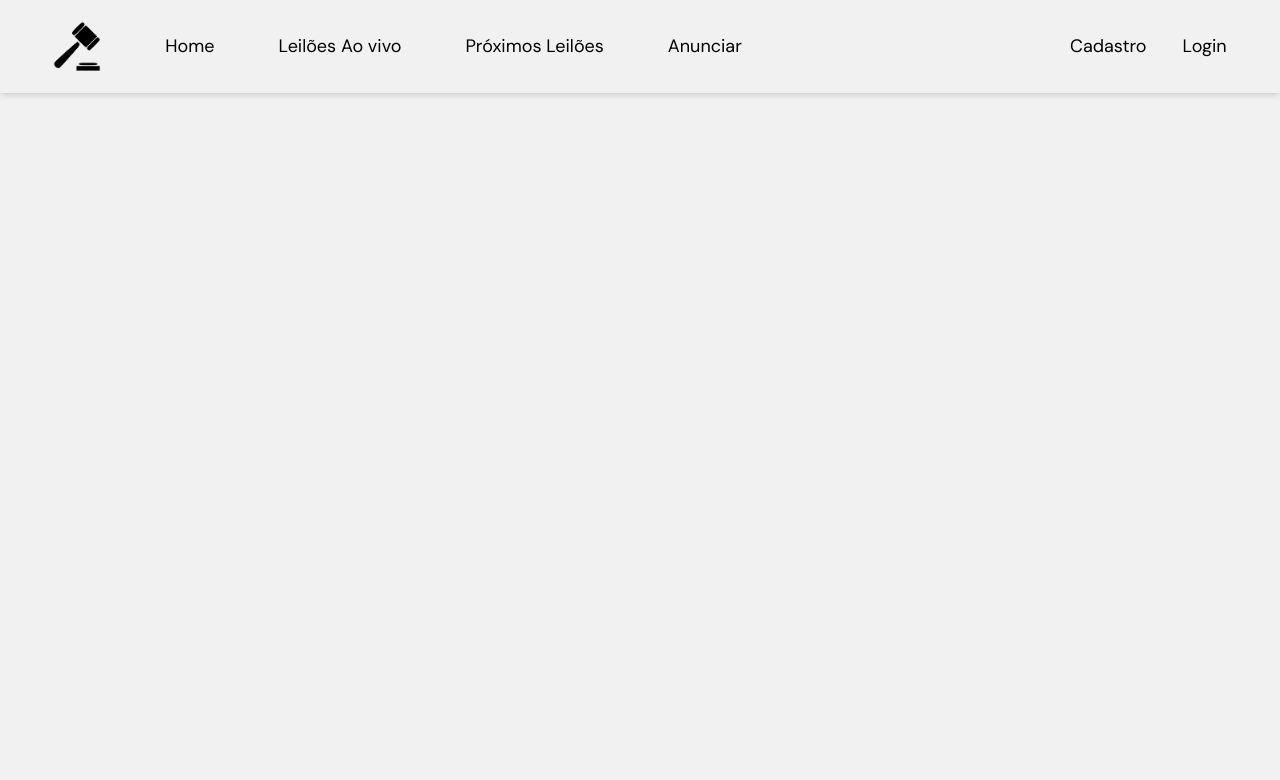
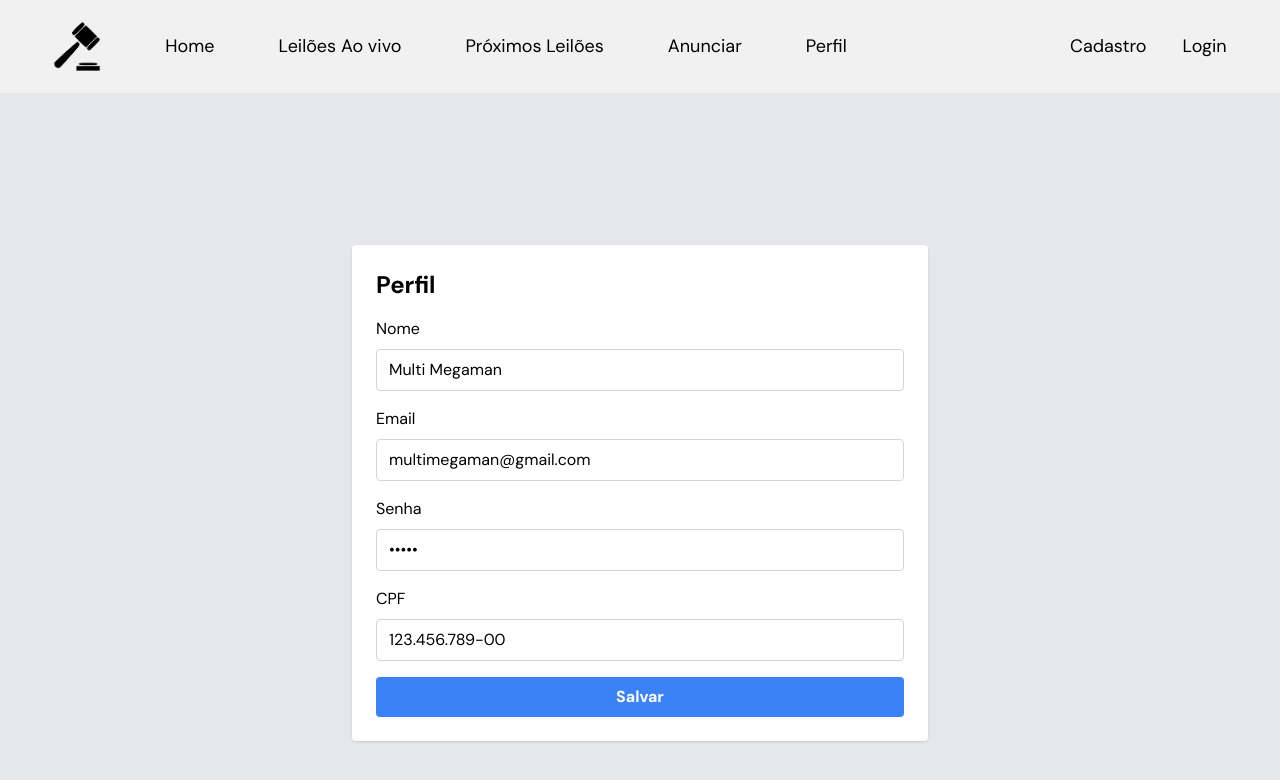
Before and after one commit to vicentegalencar/Leilao, a React (Vite) app in the folder web/: page /profile in a window 1280 px wide. Shown: the top 780 px of the page. Built offline with nearby package versions, Linux system fonts and the light colour scheme.

Commit message:
chat and profile screens

```diff
--- a/web/package.json
+++ b/web/package.json
@@ -14,6 +14,7 @@
     "react": "^18.2.0",
     "react-dom": "^18.2.0",
     "react-router-dom": "^6.9.0",
+    "socket.io-client": "^4.6.1",
     "sort-by": "^1.2.0"
   },
   "devDependencies": {
--- a/web/src/App.jsx
+++ b/web/src/App.jsx
@@ -8,6 +8,7 @@ import Detailed from "./scenes/home/DetailedAuction"
 import Login from "./scenes/authentication/Login"
 import Register from "./scenes/authentication/Register"
 import RegisterItem from "./scenes/loggedUser/RegisterItem"
+import Profile from "./scenes/loggedUser/Profile"
 
 function App() {
 
@@ -21,6 +22,7 @@ function App() {
       <Route path='/register' element={<Register />} />
       <Route path='/detailed' element={<Detailed />} />
       <Route path='/registerItem' element={<RegisterItem />} />
+      <Route path='/profile' element={<Profile />} />
     </Routes>
   </BrowserRouter>
   )
--- a/web/src/scenes/authentication/Register.jsx
+++ b/web/src/scenes/authentication/Register.jsx
@@ -47,6 +47,34 @@ const Register = () => {
                 />
               </div>
               <div>
+                <label htmlFor="email-address" className="sr-only">
+                  Nome
+                </label>
+                <input
+                  id="email-address"
+                  name="email"
+                  type="email"
+                  autoComplete="email"
+                  required
+                  className=" my-3 relative block w-full rounded-md  py-1.5 text-gray-900 ring-1 ring-inset ring-gray-300 placeholder:text-gray-400 focus:z-10 sm:text-sm sm:leading-7"
+                  placeholder="Nome"
+                />
+              </div>
+              <div>
+                <label htmlFor="email-address" className="sr-only">
+                  CPF
+                </label>
+                <input
+                  id="email-address"
+                  name="email"
+                  type="email"
+                  autoComplete="email"
+                  required
+                  className=" my-3 relative block w-full rounded-md  py-1.5 text-gray-900 ring-1 ring-inset ring-gray-300 placeholder:text-gray-400 focus:z-10 sm:text-sm sm:leading-7"
+                  placeholder="CPF"
+                />
+              </div>
+              <div>
                 <label htmlFor="password" className="sr-only">
                   Senha
                 </label>
--- /dev/null
+++ b/web/src/scenes/home/Chat.jsx
@@ -0,0 +1,55 @@
+import React, { useState, useEffect, useRef } from 'react';
+import io from 'socket.io-client';
+
+const Chat = () => {
+  const [messages, setMessages] = useState([]);
+  const [inputMessage, setInputMessage] = useState('');
+  const socketRef = useRef();
+
+  useEffect(() => {
+    socketRef.current = io.connect('http://localhost:8000'); // Altere para o endereço do seu servidor backend
+
+    socketRef.current.on('newMessage', (message) => {
+      setMessages((prevMessages) => [...prevMessages, message]);
+    });
+
+    return () => {
+      socketRef.current.disconnect();
+    };
+  }, []);
+
+  const sendMessage = (e) => {
+    e.preventDefault();
+
+    if (inputMessage.trim()) {
+      socketRef.current.emit('sendMessage', inputMessage);
+      setInputMessage('');
+    }
+  };
+
+  return (
+    <div className="flex flex-col w-full  h-96 border border-gray-300 rounded bg-white">
+      <div className="flex-1 p-4 overflow-y-auto">
+        {messages.map((message, index) => (
+          <div key={index} className="mb-2">
+            {message}
+          </div>
+        ))}
+      </div>
+      <form onSubmit={sendMessage} className="flex p-2 border-t border-gray-300 bg-gray-100">
+        <input
+          type="text"
+          value={inputMessage}
+          onChange={(e) => setInputMessage(e.target.value)}
+          placeholder="Digite sua mensagem..."
+          className="flex-1 px-2 py-1 mr-2 border border-gray-300 rounded outline-none"
+        />
+        <button type="submit" className="px-4 py-1 bg-blue-500 text-white rounded">
+          Enviar
+        </button>
+      </form>
+    </div>
+  );
+};
+
+export default Chat;
--- a/web/src/scenes/home/DetailedAuction.jsx
+++ b/web/src/scenes/home/DetailedAuction.jsx
@@ -5,6 +5,7 @@ import { Link } from "react-router-dom";
 import { Navigate } from "react-router-dom";
 import registerIcon from "../assets/placa1.jpeg";
 import Countdown from "../util/Countdown";
+import Chat from "./Chat";
 
 const flexBetween = "flex items-center justify-between";
 
@@ -29,7 +30,7 @@ const DetailedAuction = () => {
 
   return (
     <div className="flex  items-center justify-center py-24 flex-col ">
-      <div className="w-full max-w-7xl space-y-12 p-6 shadow-[0px_22px_70px_4px_rgba(0,0,0,0.10)] rounded-lg bg-white">
+      <div className="w-full  max-w-7xl space-y-12 p-6 shadow-[0px_22px_70px_4px_rgba(0,0,0,0.10)] rounded-lg bg-white">
         <h2 className=" w-full text-center font-semibold text-3xl border-b-2 border-b-black p-5 ">
           CARRO BARATO VENDER MUITO
         </h2>
@@ -69,26 +70,26 @@ const DetailedAuction = () => {
               <h3 className="font-semibold text-xl mb-6">Escolha seu lance</h3>
               <div className=" grid-cols-1 space-x-7 ">
 
-                <button className="p-1 rounded-full bg-green-400 border-2 border-black ">
+                <button className="p-4 text-lg rounded-full bg-green-400 border-2 border-black ">
                   +R$35,00
                 </button>
-                <button className="p-1 rounded-full bg-green-400 border-2 border-black ">
+                <button className="p-4 text-lg rounded-full bg-green-400 border-2 border-black ">
                   +R$70,00
                 </button>
-                <button className="p-1 rounded-full bg-green-400 border-2 border-black ">
+                <button className="p-4 text-lg rounded-full bg-green-400 border-2 border-black ">
                   +R$120,00
                 </button>
 
               </div>
               <div className=" grid-cols-1 space-x-4 pt-5 ">
 
-                <button className="p-1 rounded-full bg-green-400 border-2 border-black ">
+                <button className="p-4 text-lg rounded-full bg-green-400 border-2 border-black ">
                   +R$200,00
                 </button>
-                <button className="p-1 rounded-full bg-green-400 border-2 border-black ">
+                <button className="p-4 text-lg rounded-full bg-green-400 border-2 border-black ">
                   +R$500,00
                 </button>
-                <button className="p-1 rounded-full bg-green-400 border-2 border-black ">
+                <button className="p-4 text-lg rounded-full bg-green-400 border-2 border-black ">
                   +R$800,00
                 </button>
 
@@ -96,11 +97,13 @@ const DetailedAuction = () => {
             </div>
           </div>
         </div>
-      </div>
-      <div className="flex grid-cols-2 w-full max-w-7xl shadow-[0px_22px_70px_4px_rgba(0,0,0,0.10)] mt-4 rounded-lg bg-white ">
-        <div className="w-full  space-y-12 p-6  border-2 border-black ">
+
+        <div className="  flex grid-cols-2  ">
+
+
+          <div className=" space-y-12 p-12   ">
           <h2 className="font-semibold text-xl ">Especificações:</h2>
-          <ul className="text-md">
+          <ul className="text-lg space-y-4 w-full ">
             <p>Nome do item:</p>
             <li></li>
             <p>Marca:</p>
@@ -113,10 +116,20 @@ const DetailedAuction = () => {
             <li></li>
           </ul>
         </div>
+        <div className="w-full">
+          <h2 className="font-bold  text-xl ">CHAT ABERTO</h2>
+          <Chat />
+          </div>
+        </div>
+
+      </div>
+
+      <div className=" w-full max-w-7xl shadow-[0px_22px_70px_4px_rgba(0,0,0,0.10)] mt-4 rounded-lg bg-white ">
+
         <div className=" p-6 border-2 border-black   ">
           <h2 className="font-bold text-xl ">Histórico de Lances:</h2>
 
-          <div className=" flex grid-cols-3 text-lg   ">
+          <div className="flex grid-cols-3 text-lg   ">
             <div className="flex-col  flex  items-center justify-center   p-20 space-y-2">
               <h2 className="  font-semibold pb-5">Usuario:</h2>
               <h2 className="">ChurrascoBR</h2>
@@ -135,6 +148,7 @@ const DetailedAuction = () => {
           </div>
         </div>
       </div>
+
     </div>
   );
 };
--- a/web/src/scenes/home/Index.jsx
+++ b/web/src/scenes/home/Index.jsx
@@ -7,6 +7,7 @@ const Index = () => {
   return (
     <div>
       <LiveAuction />
+
       {/* <NextAuctions /> */}
     </div>
   );
--- /dev/null
+++ b/web/src/scenes/loggedUser/Profile.jsx
@@ -0,0 +1,65 @@
+import React, { useState } from 'react';
+
+const Profile = () => {
+  const [name, setName] = useState('Multi Megaman');
+  const [email, setEmail] = useState('multimegaman@gmail.com');
+  const [password, setPassword] = useState('senha');
+  const [cpf, setCPF] = useState('123.456.789-00');
+
+  const handleSave = () => {
+    // Adicione aqui a lógica para salvar os dados do perfil.
+    console.log('Salvar perfil:', { name, email, password, cpf });
+  };
+
+  return (
+    <div className="flex flex-col items-center justify-center min-h-screen bg-gray-200">
+      <div className="w-full max-w-xl p-6 bg-white rounded shadow">
+        <h1 className="mb-4 text-2xl font-semibold">Perfil</h1>
+        <div className="mb-4">
+          <label className="block mb-2">Nome</label>
+          <input
+            type="text"
+            value={name}
+            onChange={(e) => setName(e.target.value)}
+            className="w-full px-3 py-2 border border-gray-300 rounded outline-none"
+          />
+        </div>
+        <div className="mb-4">
+          <label className="block mb-2">Email</label>
+          <input
+            type="email"
+            value={email}
+            onChange={(e) => setEmail(e.target.value)}
+            className="w-full px-3 py-2 border border-gray-300 rounded outline-none"
+          />
+        </div>
+        <div className="mb-4">
+          <label className="block mb-2">Senha</label>
+          <input
+            type="password"
+            value={password}
+            onChange={(e) => setPassword(e.target.value)}
+            className="w-full px-3 py-2 border border-gray-300 rounded outline-none"
+          />
+        </div>
+        <div className="mb-4">
+          <label className="block mb-2">CPF</label>
+          <input
+            type="text"
+            value={cpf}
+            onChange={(e) => setCPF(e.target.value)}
+            className="w-full px-3 py-2 border border-gray-300 rounded outline-none"
+          />
+        </div>
+        <button
+          onClick={handleSave}
+          className="w-full px-4 py-2 font-semibold text-white bg-blue-500 rounded hover:bg-blue-600"
+        >
+          Salvar
+        </button>
+      </div>
+    </div>
+  );
+};
+
+export default Profile;
--- a/web/src/scenes/navbar/Index.jsx
+++ b/web/src/scenes/navbar/Index.jsx
@@ -33,6 +33,11 @@ const Index = () => {
                   Anunciar
                 </a>
               </RouterLink>
+              <RouterLink to="/profile" style={{ textDecoration: "none" }}>
+                <a href="#" className={`${navLinks} text-2xl`}>
+                  Perfil
+                </a>
+              </RouterLink>
 
             </div>
             <div className={`${flexBetween} gap-9 flex grid-cols-2 `}>
```
Also changed, not shown: web/src/scenes/loggedUser/TicketSuport.jsx (added), 1 other file (tests, documents, lock files or other folders).
